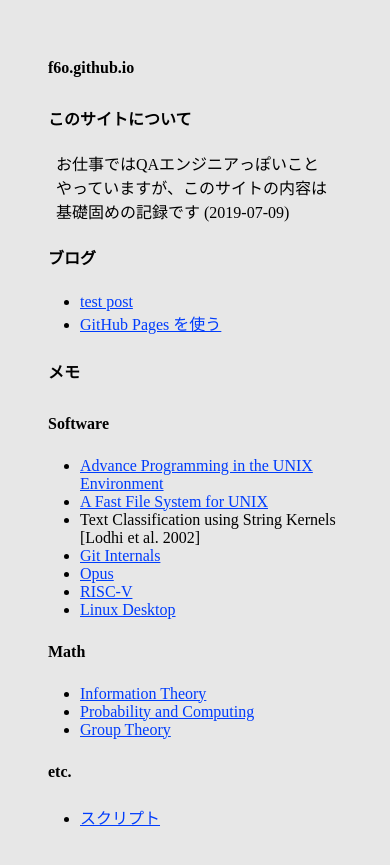
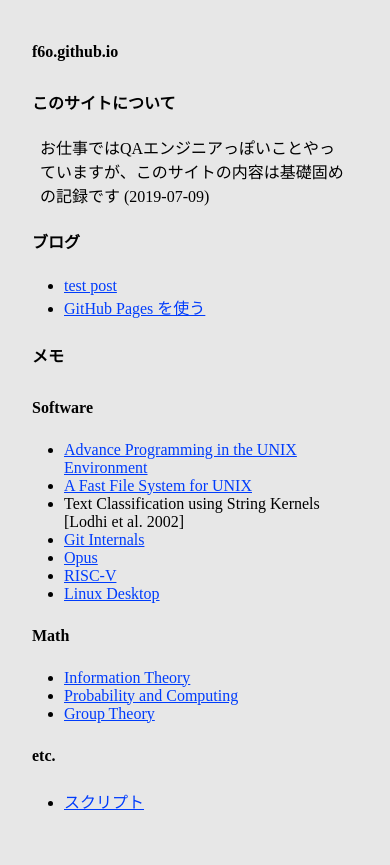
Before and after one commit to f6o/f6o.github.io, a Jekyll site: the page built from readme.md, in a window 390 px wide. Shown: the top 865 px of the page. Built offline with Jekyll 4.4.1, drawn with Linux system fonts in a browser that asks for light colours; our own code applies the rules of GitHub Pages for plain Markdown files.

Commit message:
change padding for smartphone

```diff
--- a/css/default.css
+++ b/css/default.css
@@ -1,4 +1,4 @@
-body { padding: 2em; }
+body { padding: 1em; }
 h1, h2, h3 { padding: 0.5em;}
 p, pre { margin : 0 1em; }
 pre, code { font-family: "Consolas", "Courier New", monospace; }
@@ -16,6 +16,7 @@ h1, h2, h3, h4, h5, h6 { font-size : 1em; }
     header, article.post, footer {
         width : 75%
     }
+    body { padding: 2em; }
 }
 
 header { text-align : right }
```
